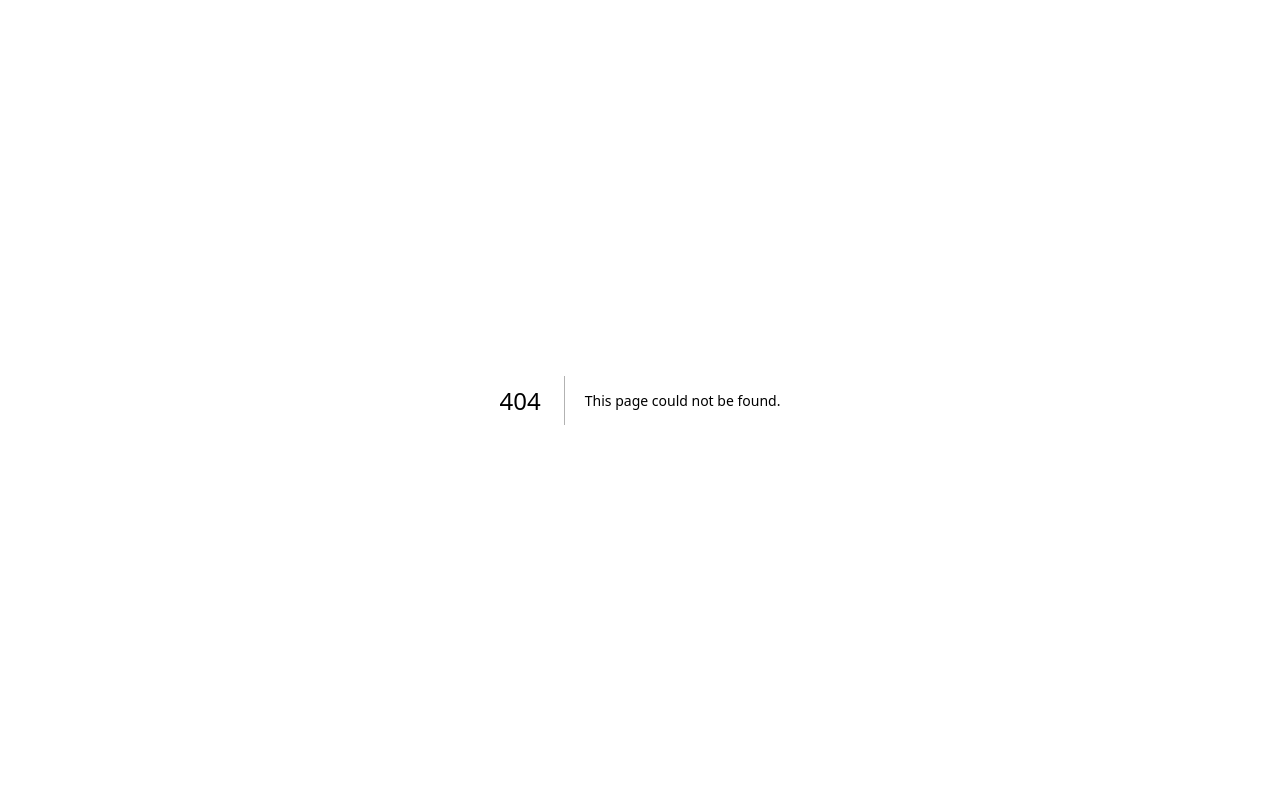
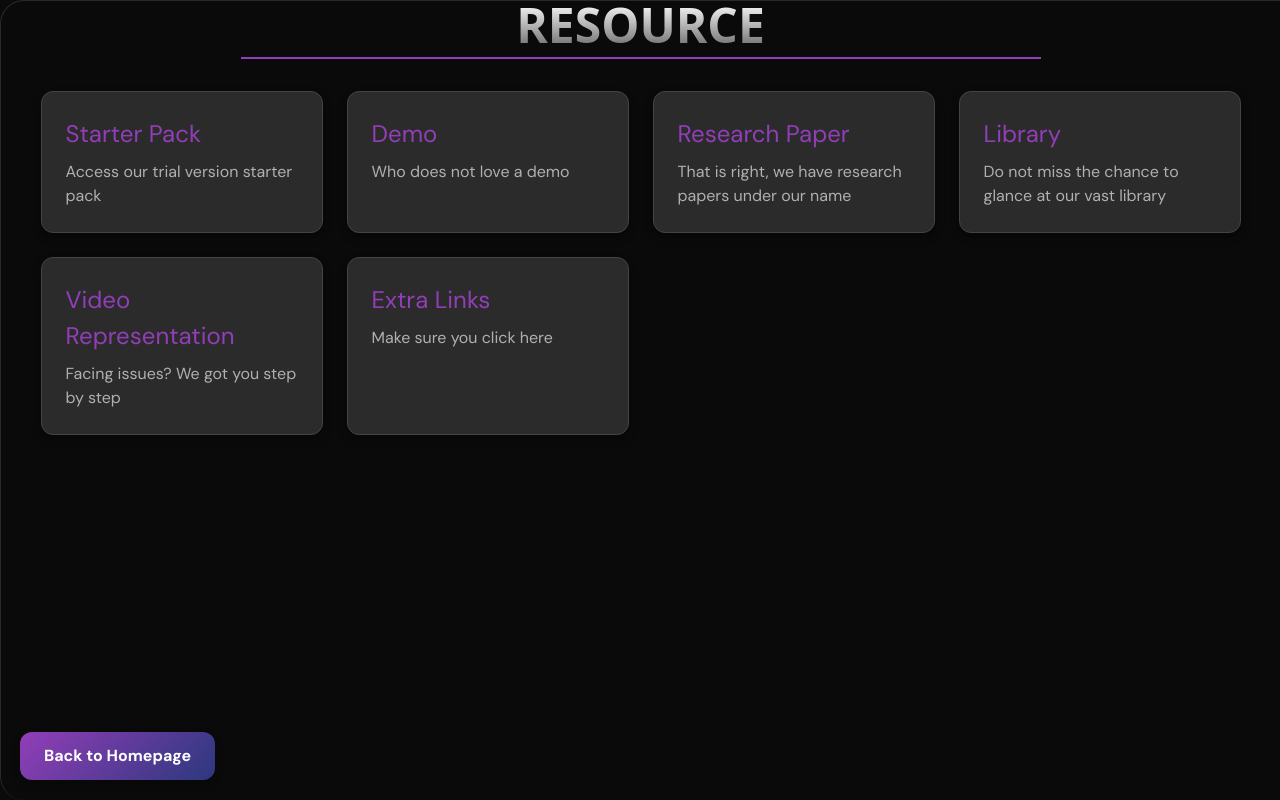
Before and after one commit to acmpesuecc/flowforge, a Next.js app: page /resource in a window 1280 px wide. Before the commit this address had no page. Built offline with nearby package versions, Linux system fonts and the light colour scheme.

Commit message:
Add files via upload

```diff
--- /dev/null
+++ b/src/app/(main)/(pages)/resource/page.tsx
@@ -0,0 +1,51 @@
+'use client';
+import React from 'react';
+import './resource.css';
+
+const handleReturn = () =>
+   {
+    window.location.href = '/';
+   };
+
+const ResourcePage: React.FC = () =>
+  {
+  const resources = [
+    { title: 'Starter Pack', link: 'https://www.google.com', description: 'Access our trial version starter pack' },
+    { title: 'Demo', link: 'https://www.google.com', description: 'Who does not love a demo' },
+    { title: 'Research Paper', link: 'https://www.google.com', description: 'That  is right, we have research papers under our name' },
+    { title: 'Library', link: 'https://www.google.com', description: 'Do not miss the chance to glance at our vast library' },
+    { title: 'Video Representation', link: 'https://www.google.com', description: 'Facing issues? We got you step by step' },
+    { title: 'Extra Links', link: 'https://www.google.com', description: 'Make sure you click here' },
+  ];
+
+  return (
+    <div className="resource-page">
+
+      <h1 className="text-center text-5xl md:text-8xl bg-clip-text text-transparent bg-gradient-to-b from-white to-neutral-600 font-sans font-bold">
+        RESOURCE
+      </h1>
+
+      <div className="resource-list">
+
+        {resources.map((resource, index) => (
+          <div key={index} className="resource-item">
+
+            <a href={resource.link} target="_blank" rel="noopener noreferrer">
+              <h2>{resource.title}</h2>
+            </a>
+
+            <p>{resource.description}</p>
+
+          </div>
+        ))}
+
+          <button onClick={handleReturn} className="back-button">
+               Back to Homepage
+          </button>
+
+      </div>
+    </div>
+  );
+};
+
+export default ResourcePage;
--- /dev/null
+++ b/src/app/(main)/(pages)/resource/resource.css
@@ -0,0 +1,115 @@
+@tailwind base;
+@tailwind components;
+@tailwind utilities;
+
+:root {
+    --background-color: #1e1e1e;
+    --text-color: #e0e0e0;
+    --accent-color: #923eb8;
+    --border-color: #444;
+    --hover-shadow: rgba(0, 0, 0, 0.4);
+    --secondary-text-color: #b0b0b0;
+    --card-background-color: #2b2b2b;
+}
+
+.back-button {
+    background: linear-gradient(135deg, var(--accent-color), #2c387e);
+    color: #ffffff;
+    padding: 0.5rem 1rem;
+    border: none;
+    border-radius: 8px;
+    cursor: pointer;
+    font-size: 0.9rem;
+    position: fixed;
+    bottom: 20px;
+    left: 20px;
+    transition: transform 0.3s ease, box-shadow 0.3s ease;
+    font-weight: bold;
+    box-shadow: 0 4px 8px rgba(0, 0, 0, 0.2);
+}
+
+.resource-page {
+    display: flex;
+    flex-direction: column;
+    align-items: center;
+}
+
+.resource-page h1 {
+    font-size: 3rem;
+    margin-bottom: 2rem;
+    text-align: center;
+    border-bottom: 2px solid var(--accent-color);
+    padding-bottom: 0.5rem;
+    width: 100%;
+    max-width: 800px;
+}
+
+.resource-list {
+    display: grid;
+    grid-template-columns: repeat(auto-fit, minmax(280px, 1fr));
+    gap: 1.5rem;
+    width: 100%;
+    max-width: 1200px;
+}
+
+.resource-item {
+    background-color: var(--card-background-color);
+    padding: 1.5rem;
+    border-radius: 12px;
+    transition: transform 0.3s ease-in-out, box-shadow 0.3s ease-in-out;
+    border: 1px solid var(--border-color);
+    box-shadow: 0 4px 8px var(--hover-shadow);
+}
+
+.resource-item h2 {
+    font-size: 1.5rem;
+    margin: 0;
+    color: var(--accent-color);
+    transition: color 0.3s;
+}
+
+.resource-item p {
+    font-size: 1rem;
+    color: var(--secondary-text-color);
+    margin-top: 0.5rem;
+}
+
+.resource-item:hover {
+    transform: translateY(-8px);
+    box-shadow: 0 8px 16px var(--hover-shadow);
+    border-color: var(--accent-color);
+}
+
+.resource-item:hover h2 {
+    color: #ffffff;
+}
+
+.resource-item a {
+    text-decoration: none;
+    color: inherit;
+}
+
+.back-button {
+    background: linear-gradient(135deg, var(--accent-color), #2c387e);
+    color: #ffffff;
+    padding: 0.75rem 1.5rem;
+    border: none;
+    border-radius: 12px;
+    cursor: pointer;
+    font-size: 1rem;
+    margin-top: 2rem;
+    transition: transform 0.3s ease, box-shadow 0.3s ease;
+    font-weight: bold;
+    box-shadow: 0 4px 8px rgba(0, 0, 0, 0.2);
+}
+
+.back-button:hover {
+    transform: translateY(-2px);
+    box-shadow: 0 8px 16px rgba(0, 0, 0, 0.3);
+    background-color:'pink';
+}
+
+.back-button:focus {
+    outline: none;
+    box-shadow: 0 0 0 3px rgba(63, 81, 181, 0.5);
+}
--- a/src/components/global/navbar.tsx
+++ b/src/components/global/navbar.tsx
@@ -32,7 +32,7 @@ const Navbar = async (props: Props) => {
                     <Link href = "#">Clients</Link>
                 </li>
                 <li>
-                    <Link href = "#">Resources</Link>
+                    <Link href = "/resource">Resources</Link>
                 </li>
                 <li>
                     <Link href = "/documentation">Documentation</Link>
```
